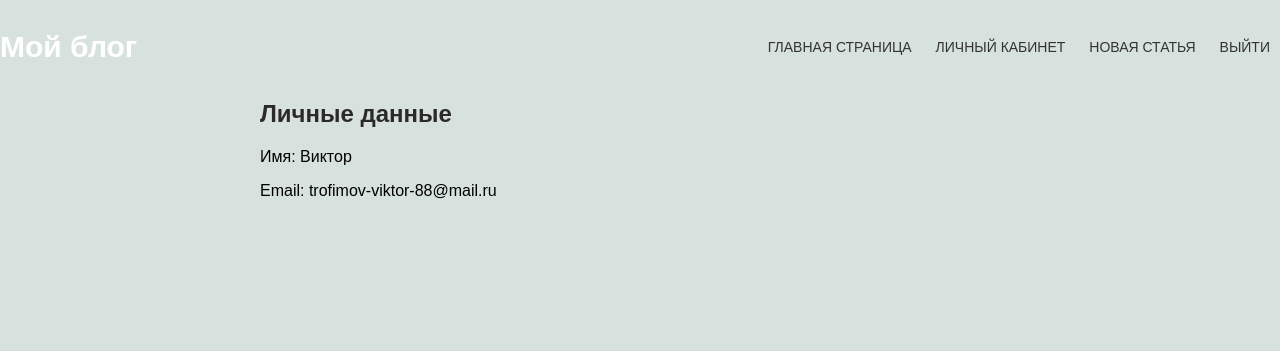
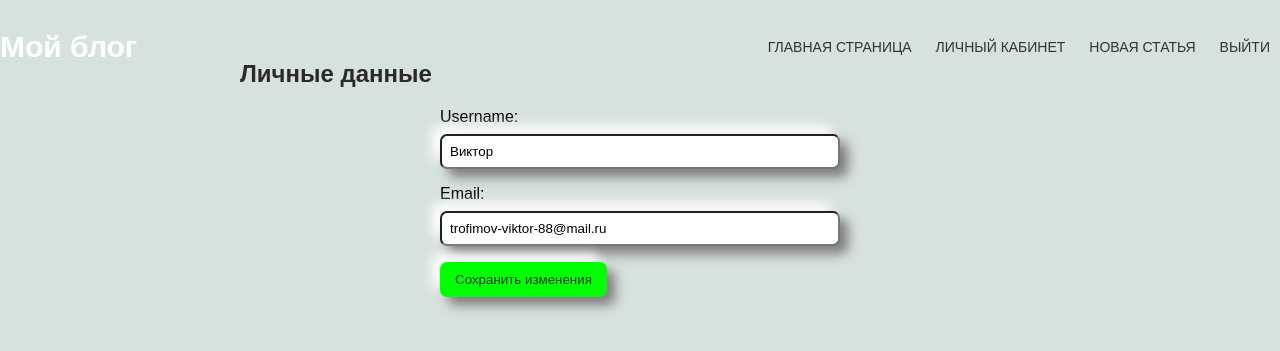
Before and after one commit to wviktor007/Blog-Flask, a Flask app: page /dashboard in a window 1280 px wide. Shown: the top 351 px of the page. Run offline with Flask 3, Linux system fonts and the light colour scheme; a user stored in the database is signed in.

Commit message:
Solution

```diff
--- a/main.py
+++ b/main.py
@@ -60,9 +60,17 @@ def register():
     return render_template('register.html')
 
 
-@app.route('/dashboard')
+@app.route('/dashboard', methods=['GET', 'POST'])
 @login_required
 def dashboard():
+    if request.method == 'POST':
+        username = request.form['username']
+        email = request.form['email']
+        current_user.username = username
+        current_user.email = email
+        db.session.commit()
+        flash('Ваши личные данные успешно обновлены', 'success')
+        return redirect(url_for('dashboard'))
     return render_template('dashboard.html', user=current_user)
 
 
--- a/templates/dashboard.html
+++ b/templates/dashboard.html
@@ -3,13 +3,18 @@
 {% block title %}Личный кабинет{% endblock %}
 
 {% block content %}
-    <body>
-        <header>
-            <main>
-                <h2>Личные данные</h2>
-                <p>Имя: {{ user.username }}</p>
-                <p>Email: {{ user.email }}</p>
-            </main>
-        </header>
-    </body>
+    <div>
+        <h2>Личные данные</h2>
+        <form method="POST">
+    <div class="form-group">
+        <label for="username">Username:</label>
+        <input type="text" id="username" name="username" value="{{ user.username }}" class="form-control">
+    </div>
+    <div class="form-group">
+        <label for="email">Email:</label>
+        <input type="email" id="email" name="email" value="{{ user.email }}" class="form-control">
+    </div>
+    <button type="submit" class="btn btn-primary">Сохранить изменения</button>
+</form>
+    </div>
 {% endblock %}
```
Also changed, not shown: blog_Flask.db (deleted), instance/blog_Flask.db.
